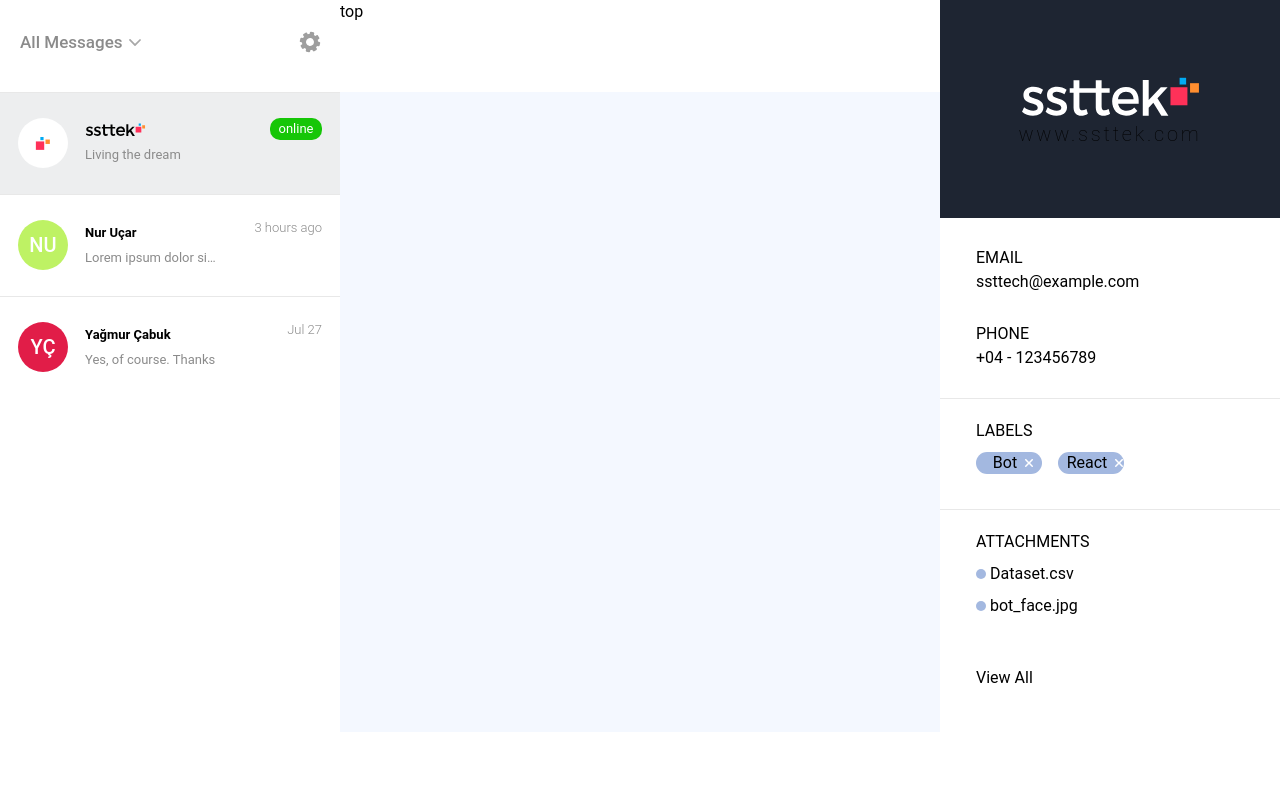
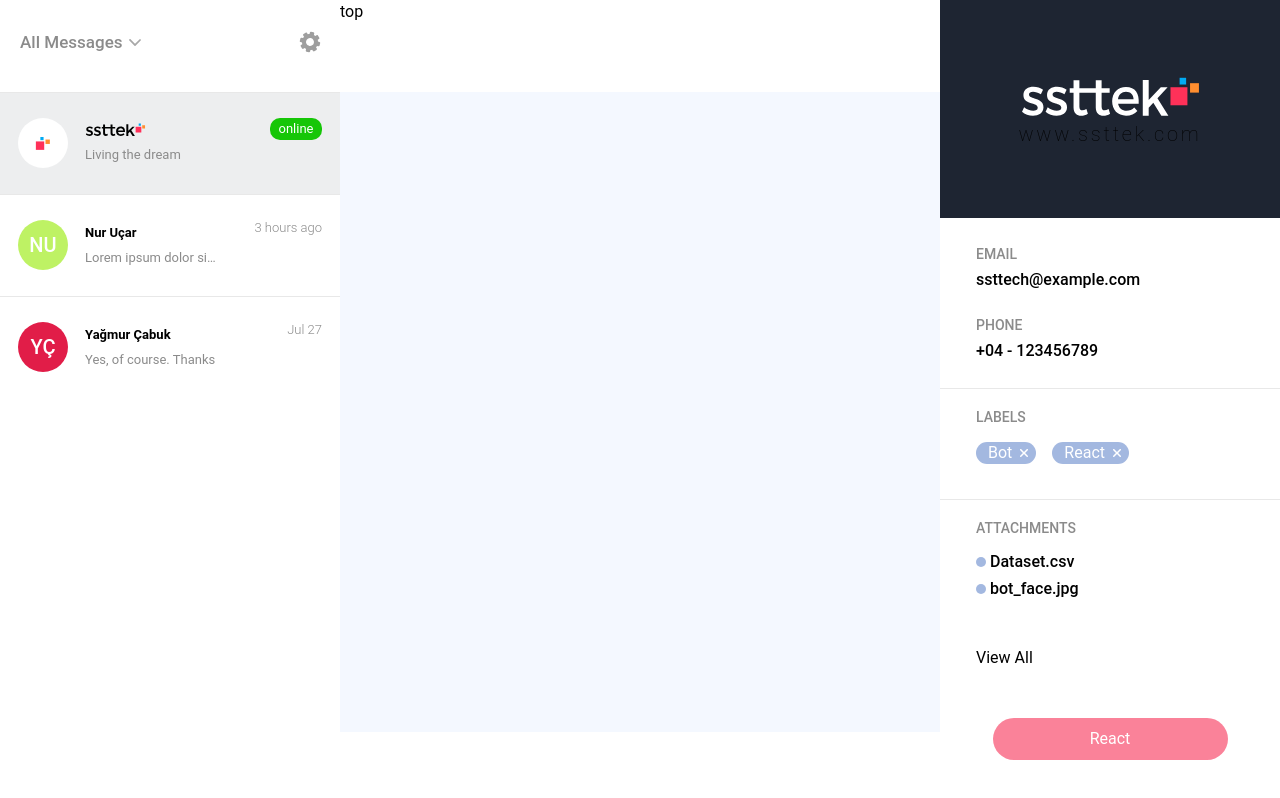
Before and after one commit to NurUcar/ssttek-chat, a Next.js app: page / in a window 1280 px wide. Shown: the top 798 px of the page. Built offline with nearby package versions, Linux system fonts and the light colour scheme.

Commit message:
fix: right menu body styles

```diff
--- a/src/components/rightMenu/subComponents/rightMenuBody/index.tsx
+++ b/src/components/rightMenu/subComponents/rightMenuBody/index.tsx
@@ -7,47 +7,51 @@ const RightMenuBody = () => {
         <div className='flex flex-col w-full h-fit opacity-100 '>
             <div className="w-full  border-b border-solid border-platinum pl-9">
                 <div className="flex flex-col mt-7">
-                    <span>EMAIL</span>
-                    <span>ssttech@example.com</span>
+                    <span className="font-medium text-sm leading-4 text-philippineGray mb-2">EMAIL</span>
+                    <span className="font-medium text-base leading-[19px] text-black">ssttech@example.com</span>
                 </div>
                 <div className="flex flex-col my-7">
-                    <span>PHONE</span>
-                    <span>+04 - 123456789</span>
+                    <span className="font-medium  text-sm leading-4 text-philippineGray mb-2">PHONE</span>
+                    <span className="font-medium text-base leading-[19px] text-black">+04 - 123456789</span>
                 </div>
             </div>
             <div className="flex flex-col mt-5 border-b border-solid border-platinum pl-9">
-                <span>LABELS</span>
+                <span className="font-medium  text-sm leading-4 text-philippineGray mb-2">LABELS</span>
                 <div className="flex w-full flex-row mb-[35px] mt-[9px]">
                     <Button
-                        rightIcon={<CancelSVG className="w-2 h-2" />}
-                        className="w-[66px] h-[22px] py-[7px] px-2 bg-paleCerulean">
+                        rightIcon={<CancelSVG className="w-2 h-2 mr-2" />}
+                        className="w-fit h-[22px] py-[7px]  bg-paleCerulean pl-1"
+                        spanClassName="text-white">
+
                         Bot
                     </Button>
                     <Button
-                        rightIcon={<CancelSVG className="w-2 h-2" />}
-                        className="w-[66px] h-[22px] bg-paleCerulean ml-4">
+                        rightIcon={<CancelSVG className="w-2 h-2 mr-2" />}
+                        className="w-fit h-[22px] bg-paleCerulean ml-4 pl-1"
+                        spanClassName="text-white">
                         React
                     </Button>
                 </div>
             </div>
             <div className="flex flex-col mt-5 pl-9">
-                <span>ATTACHMENTS</span>
+                <span className="font-medium  text-sm leading-4 text-philippineGray mb-2">ATTACHMENTS</span>
                 <div className="flex flex-row mt-2 h-fit w-fit items-center">
                     <div className=" bg-paleCerulean w-[10px] h-[10px] rounded-full mr-1"></div>
-                    <span>Dataset.csv</span>
+                    <span className="font-medium text-base leading-[19px] text-black">Dataset.csv</span>
                 </div>
                 <div className="flex flex-row mt-2 h-fit w-fit items-center">
                     <div className=" bg-paleCerulean w-[10px] h-[10px] rounded-full mr-1"></div>
-                    <span>bot_face.jpg</span>
+                    <span className="font-medium text-base leading-[19px] text-black">bot_face.jpg</span>
                 </div>
             </div>
 
             <span className="my-12 pl-9">View All</span>
             <div className="w-full flex justify-center">
+
                 <Button
-                    className="w-[235px] h-[42px] "
+                    className="w-[235px] h-[42px] bg-tulip"
                     spanClassName="text-white"
-                    color="tulip" >
+                >
                     React
                 </Button>
             </div>
```
